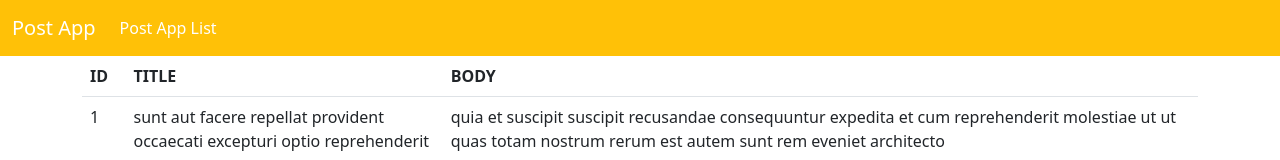
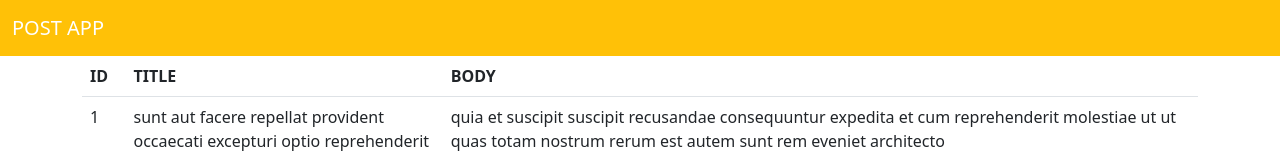
Before and after one commit to Ansen123/PostApp, an Angular app: page / in a window 1280 px wide. Shown: the top 160 px of the page. Built offline with nearby package versions, Linux system fonts and the light colour scheme.

Commit message:
first commit

```diff
--- a/angular.json
+++ b/angular.json
@@ -99,6 +99,6 @@
     }
   },
   "cli": {
-    "analytics": "f5ff2688-58e4-4bc2-82c7-7f204f2a4f2f"
+    "analytics": "2630fa09-2acf-4841-b9c2-c30607f6cce2"
   }
 }
--- a/src/app/app.module.ts
+++ b/src/app/app.module.ts
@@ -12,7 +12,6 @@ const appRoutes:Routes=[
     path:"",component:PostappComponent
   }
 ]
-
 @NgModule({
   declarations: [
     AppComponent,
--- a/src/app/navbar/navbar.component.html
+++ b/src/app/navbar/navbar.component.html
@@ -1,13 +1,13 @@
 <nav class="navbar navbar-expand-lg bg-warning navbar-dark">
     <div class="container-fluid">
-      <a class="navbar-brand" href="#">Post App</a>
+      <a class="navbar-brand" href="#">POST APP</a>
       <button class="navbar-toggler" type="button" data-bs-toggle="collapse" data-bs-target="#navbarSupportedContent" aria-controls="navbarSupportedContent" aria-expanded="false" aria-label="Toggle navigation">
         <span class="navbar-toggler-icon"></span>
       </button>
       <div class="collapse navbar-collapse" id="navbarSupportedContent">
         <ul class="navbar-nav me-auto mb-2 mb-lg-0">
           <li class="nav-item">
-            <a class="nav-link active" aria-current="page" routerLink="/">Post App List</a>
+            <a class="nav-link active" aria-current="page" routerLink="/"></a>
           </li>
           <li class="nav-item">
             <a class="nav-link active" aria-current="page" routerLink="/search"></a>
```
Also changed, not shown: src/app/app.component.html (line endings or trailing spaces), src/app/postapp/postapp.component.ts (indentation only).
